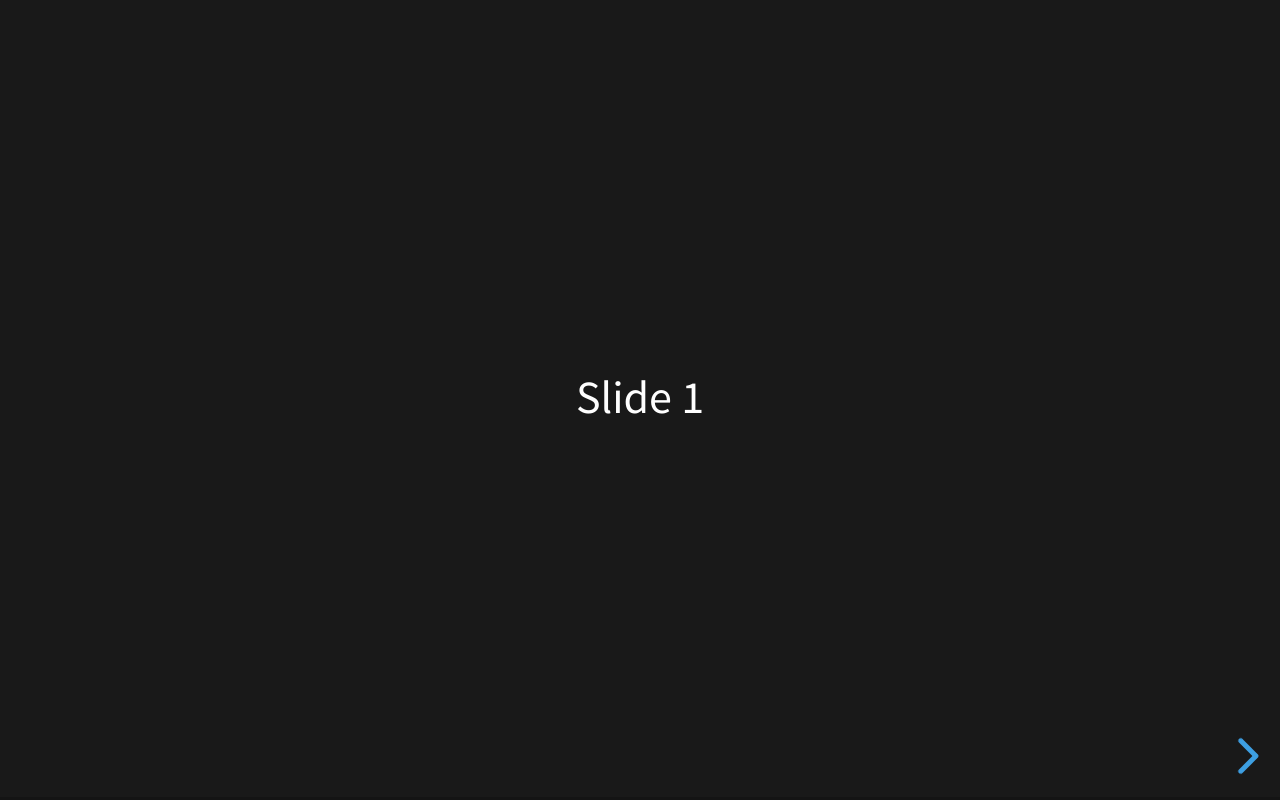
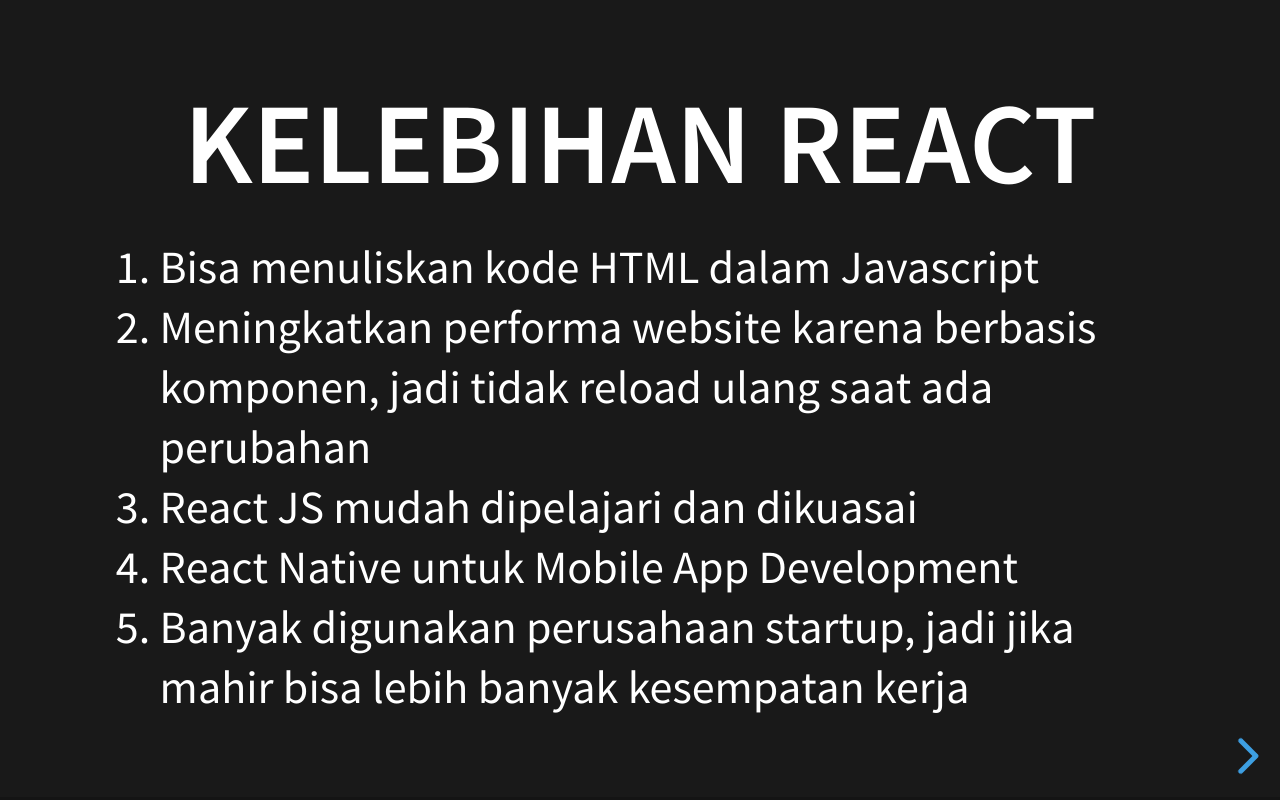
Before and after one commit to 181114141/Tugas-TKPPL-Kelompok-2, a website: page reveal.js-master/index.html in a window 1280 px wide. Drawn offline with Linux system fonts and the light colour scheme.

Commit message:
add slide kelebihan

```diff
--- a/reveal.js-master/index.html
+++ b/reveal.js-master/index.html
@@ -16,7 +16,16 @@
 	<body>
 		<div class="reveal">
 			<div class="slides">
-				<section>Slide 1</section>
+				<section>
+					<h1>Kelebihan React</h1>
+					<ol>
+						<li>Bisa menuliskan kode HTML dalam Javascript</li>
+						<li>Meningkatkan performa website karena berbasis komponen, jadi tidak reload ulang saat ada perubahan</li>
+						<li>React JS mudah dipelajari dan dikuasai</li>
+						<li>React Native untuk Mobile App Development</li>
+						<li>Banyak digunakan perusahaan startup, jadi jika mahir bisa lebih banyak kesempatan kerja</li>
+					</ol>
+				</section>
 				<section>Slide 2</section>
 			</div>
 		</div>
```
